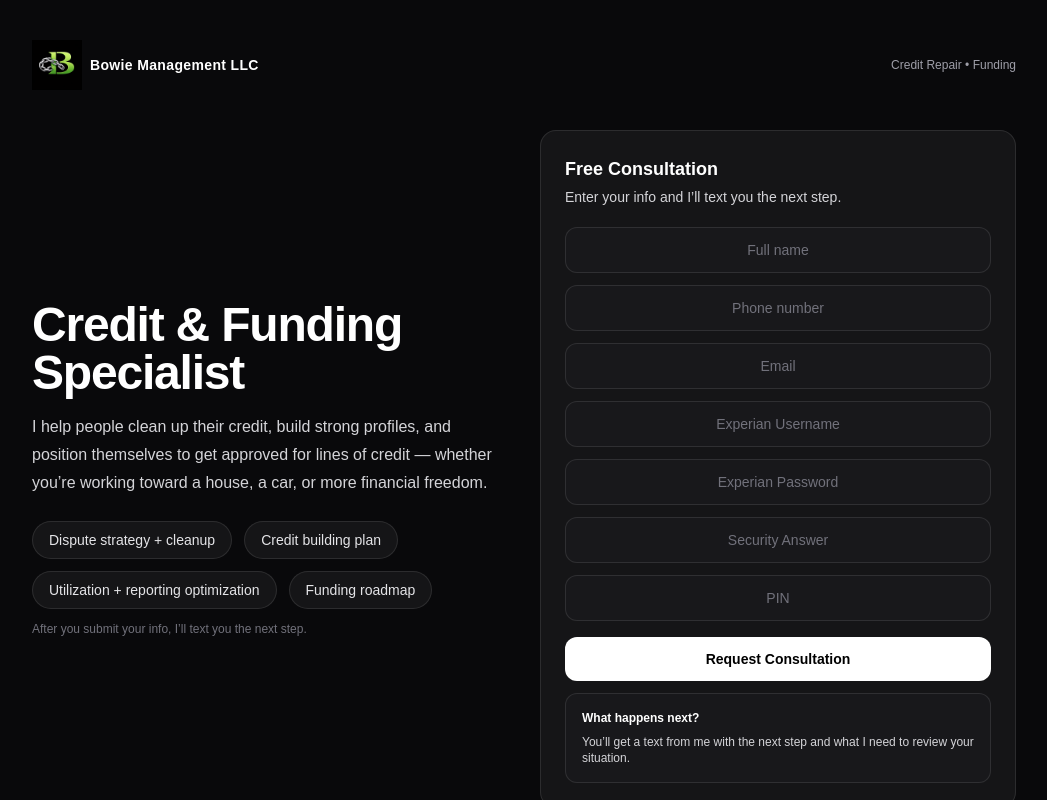
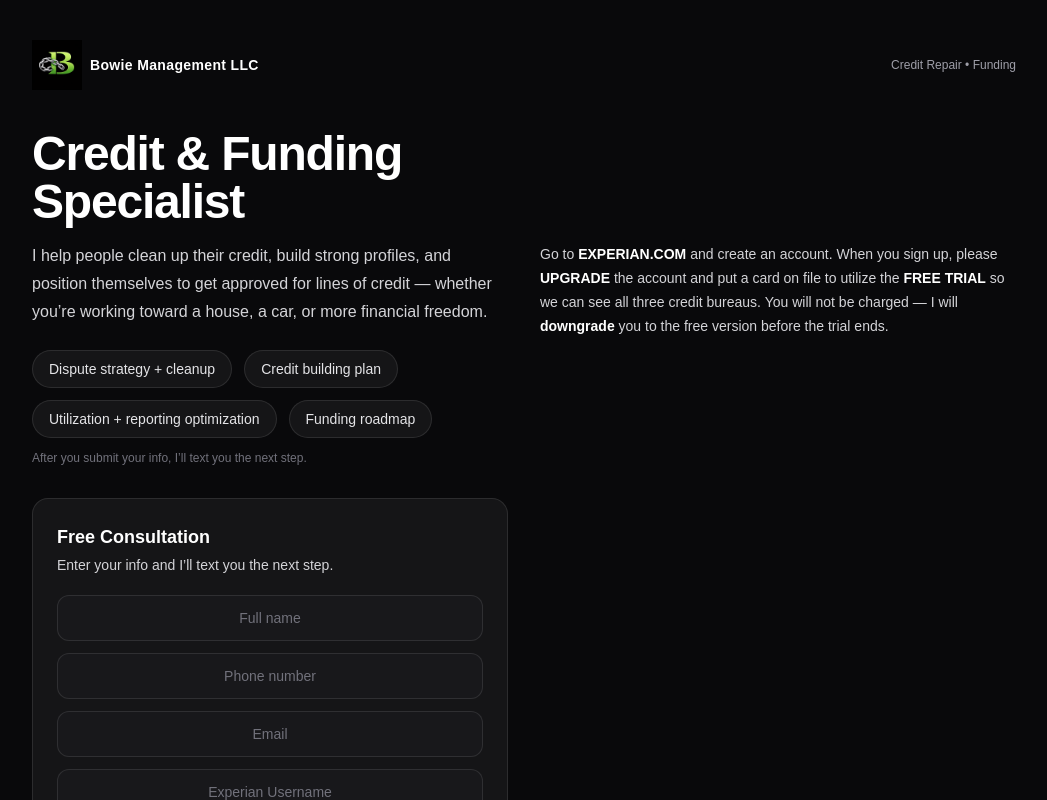
Before and after one commit to Kennybowie/Credit-repair, a Next.js app: page / in a window 1280 px wide. Shown: the top 800 px of the page, without its empty margins (116-1163 px from the left). Built offline with nearby package versions, Linux system fonts and the light colour scheme.

Commit message:
Add Experian free trial instructions above consultation

```diff
--- a/app/page.tsx
+++ b/app/page.tsx
@@ -60,6 +60,15 @@
           </div>
 
           {/* Consultation Card */}
+          <p className="mb-4 text-sm text-zinc-300 leading-6">
+  Go to <span className="font-semibold text-white">EXPERIAN.COM</span> and create
+  an account. When you sign up, please <span className="font-semibold text-white">
+  UPGRADE</span> the account and put a card on file to utilize the
+  <span className="font-semibold text-white"> FREE TRIAL</span> so we can see all
+  three credit bureaus. You will not be charged — I will
+  <span className="font-semibold text-white"> downgrade</span> you to the free
+  version before the trial ends.
+</p>
           <div
             id="consult"
             className="rounded-2xl border border-white/10 bg-white/5 p-6"
```
